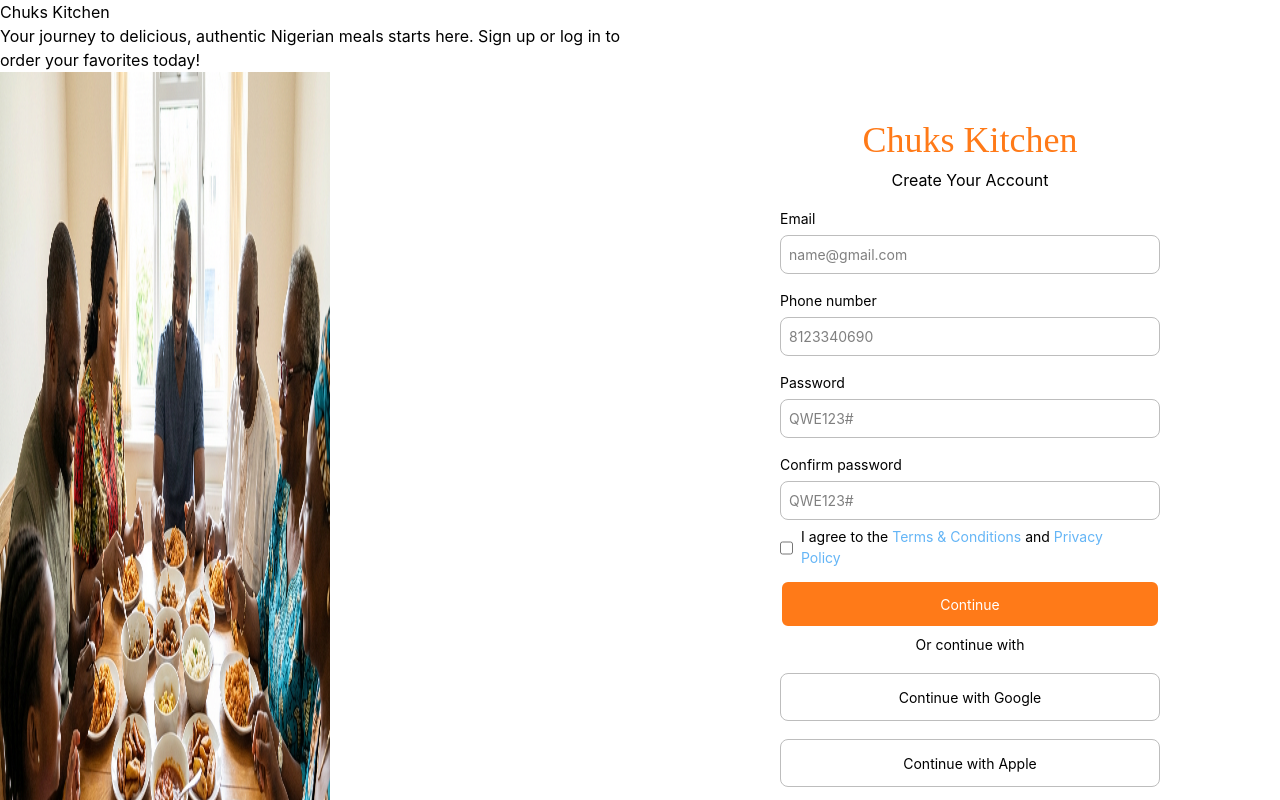
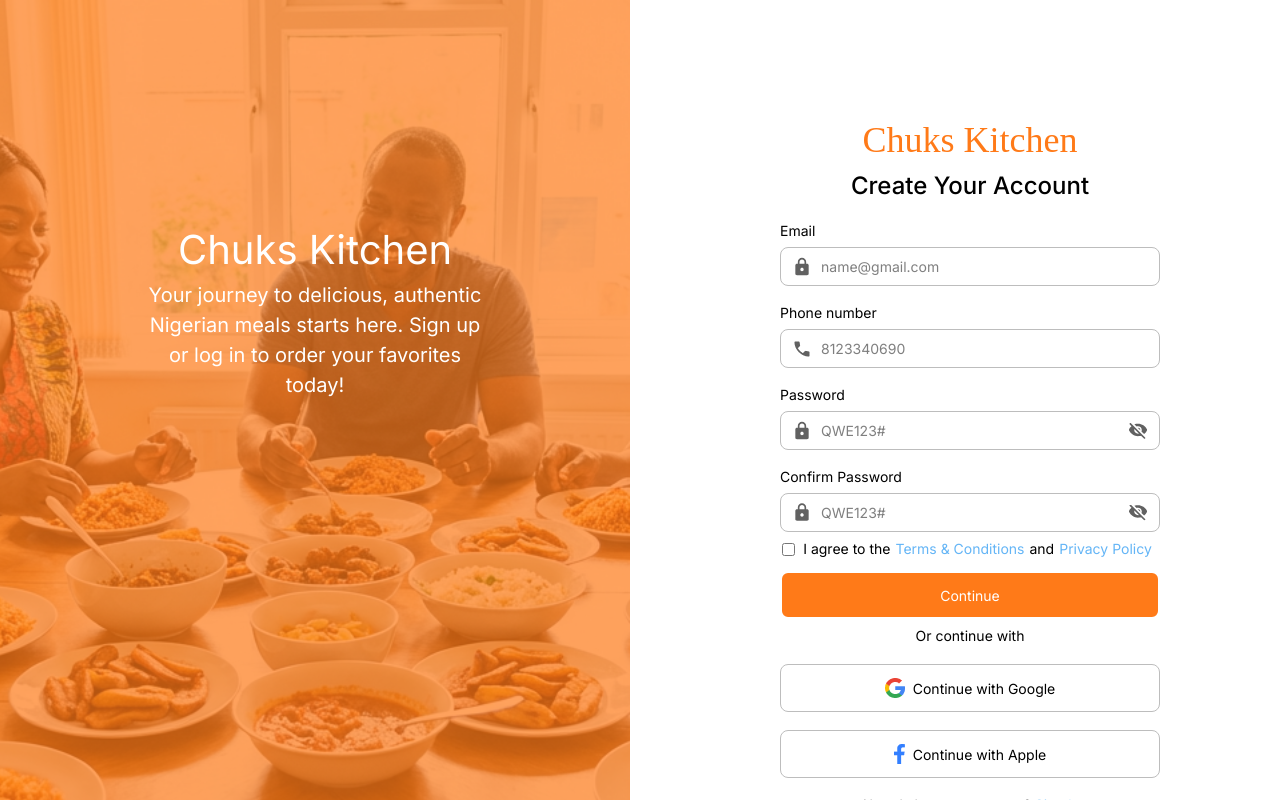
Before and after one commit to JohnOluB/Chuks-kitchen-website, a React (Vite) app: page /signup in a window 1280 px wide. Shown: the top 800 px of the page. Built offline with nearby package versions, Linux system fonts and the light colour scheme; a web font is replaced by a local one.

Commit message:
feat: add icons to buttons and input boxes

```diff
--- a/src/Components/SignUp/signUp.jsx
+++ b/src/Components/SignUp/signUp.jsx
@@ -1,54 +1,93 @@
 import React from 'react'
 import BgImage from "../../assets/images/bg.png"
 import Footer from "../Footer/Footer";
+import Facebook from '../../assets/Icons/facebook.png'
+import Google from '../../assets/Icons/google.png'
+import MailBox from '../../assets/Icons/padlock.svg'
+import padlock from '../../assets/Icons/padlock.svg'
+import visibility from '../../assets/Icons/visibility-off.svg'
+import telephone from '../../assets/Icons/telephone.png'
 import { Link, useNavigate } from 'react-router-dom'
 
 export default function SignUp(){
     const navigate = useNavigate()
     return(
         <div>
-            <div className="flex">
-                <div>
-                    <span>Chuks Kitchen</span>
-                    <p>Your journey to delicious, authentic Nigerian meals starts here. Sign up or log in to order your favorites today!</p>
-                    <img src={BgImage} alt="background-image" className='w-1/2 h-[1024px]'/>
+            <div className="flex font-[Inter]">
+                <div className='relative w-1/2'>
+                    <img src={BgImage} alt="background-image" className='w-full object-cover h-[1024px]'/>
+                    <div className='absolute inset-0 bg-[#FF7A18B2] text-white flex flex-col items-center'>
+                        <span className='text-[40px] mt-[220px] font-[700]">'>Chuks Kitchen</span>
+                        <div className='flex flex-col items-center text-[20px]'>
+                            <p>Your journey to delicious, authentic </p>
+                            <p>Nigerian meals starts here. Sign up </p>
+                            <p>or log in to order your favorites </p>
+                            <p>today!</p>
+                        </div>
+                    </div>
                 </div>
-                    <div className="m-30">
+                    <div className="m-30 font-[Inter] ml-[150px]">
                         <span className='font-[Island_Moments] text-[#FF7A18] text-4xl flex justify-center items-center'>Chuks Kitchen</span>
-                        <p className="flex justify-center items-center mt-2">Create Your Account</p>
+                        <p className="flex justify-center items-center mt-2 font-[500] text-[24px]">Create Your Account</p>
                         <div className="flex flex-col justify-center items-center text-[14px]">
                             <div className="">
                                 <p className="mt-4 mb-1.5">
                                     Email
                                 </p>
-                                <input type="email" required placeholder="name@gmail.com" className="border-1 border-[#BDBDBD] w-[380px] rounded-lg p-2"/><br />
-
+                                <div className='relative'>
+                                    <input type="email" required placeholder="name@gmail.com" className="border-1 border-[#BDBDBD] w-[380px] rounded-lg focus:outline-none focus:border-[#BDBDBD] p-2 pl-10"/><br />
+                                    <img src={MailBox} alt="mail box" className="absolute left-3 top-1/2 -translate-y-1/2"/>
+                                </div>
                             </div>
                             <div className="">
                                 <p className="mt-4 mb-1.5">
                                     Phone number
                                 </p>
-                                <input type="number" required placeholder="8123340690" className="border-1 border-[#BDBDBD] w-[380px] rounded-lg p-2"/><br />
-
+                                <div className='relative'>
+                                    <input type="number" required placeholder="8123340690" className="border-1 border-[#BDBDBD] w-[380px] rounded-lg focus:outline-none focus:border-[#BDBDBD] p-2 pl-10"/><br />
+                                    <img src={telephone} alt="telephone" className="absolute left-3 top-1/2 -translate-y-1/2"/>
+                                </div>
                             </div>
                             <div className="flex-col">
-                                <p className="mt-4 mb-1.5">Password</p>
-                                <input type="password" placeholder="QWE123#" required className="border-1 border-[#BDBDBD] w-[380px] p-2 rounded-lg" />
+                                <div className="relative">
+                                    <p className="mt-4 mb-1.5">
+                                        Password
+                                    </p>
+                                    <input type="password" placeholder="QWE123#" required className="border-1 border-[#BDBDBD] w-[380px] p-2 rounded-lg pl-10 pr-10 focus:outline-none" />
+                                    <img src={padlock} className="absolute left-3 top-1/2 -translate-y-1/2 pt-[28px]" />
+                                    <img src={visibility} className="absolute right-3 top-1/2 -translate-y-1/2 pt-[28px]"/>
+                                </div>
                             </div>
-
-                            <div className="">
-                                <p className="mt-4 mb-1.5">
-                                    Confirm password
-                                </p>
-                                <input type="password" required placeholder="QWE123#" className="border-1 border-[#BDBDBD] w-[380px] rounded-lg p-2"/><br />
-
+                            <div className="relative">
+                                <p className="mt-4 mb-1.5">Confirm Password</p>
+                                <input type="password" placeholder="QWE123#" required className="border-1 border-[#BDBDBD] w-[380px] p-2 rounded-lg pl-10 pr-10 focus:outline-none" />
+                                <img src={padlock} className="absolute left-3 top-1/2 -translate-y-1/2 pt-[43px]" />
+                                <img src={visibility} className="absolute right-3 top-1/2 -translate-y-1/2 pt-[43px] "/>
                             </div>
-                                <div className='flex mr-8'><input type='checkbox' className='mt-2 mr-2'/> <span className="mt-1.5">I agree to the <span className='text-[#64B5F6]'>Terms & Conditions</span> and <span className='text-[#64B5F6]'>Privacy Policy</span></span></div>
+                                <div className='flex mr-[6px]'>
+                                    <input type='checkbox' className='mt-2 mr-2'/>
+                                    <span className="mt-1.5">
+                                        I agree to the
+                                    <span className='text-[#64B5F6] ml-[5px] mr-[5px]'>
+                                        Terms & Conditions
+                                    </span>
+                                        and
+                                    <span className='text-[#64B5F6] ml-[5px]'>
+                                        Privacy Policy
+                                    </span>
+                                    </span>
+                                </div>
                                 <button onClick={() => navigate('/hero')} className='h-12 w-[380px] border-2 bg-[#FF7A18] text-white rounded-lg mt-[12px] '>Continue</button>
 
                             <p className="mt-1.5">Or continue with</p>
-                            <button className='h-12 w-[380px] border-1 border-[#BDBDBD] rounded-lg mt-[18px]'>Continue with Google</button>
-                            <button className='h-12 w-[380px] border-1 border-[#BDBDBD] rounded-lg mt-[18px]'>Continue with Apple</button>
+                            <button className='h-12 w-[380px] border-1 border-[#BDBDBD] rounded-lg mt-[18px] flex items-center justify-center gap-2'>
+                                <img src={Google} alt="google"/>
+                                Continue with Google
+                            </button>
+                            <button className='h-12 w-[380px] border-1 border-[#BDBDBD] rounded-lg mt-[18px] flex items-center justify-center gap-2'>
+                                <img src={Facebook} alt="facebook"/>
+                                Continue with Apple
+                            </button>
                             <div className='mt-4 flex'>
                                 <p className="">Already have an account? </p>
                                 <Link to="/signIn">
```
Also changed, not shown: src/assets/Icons/telephone.png (added).
